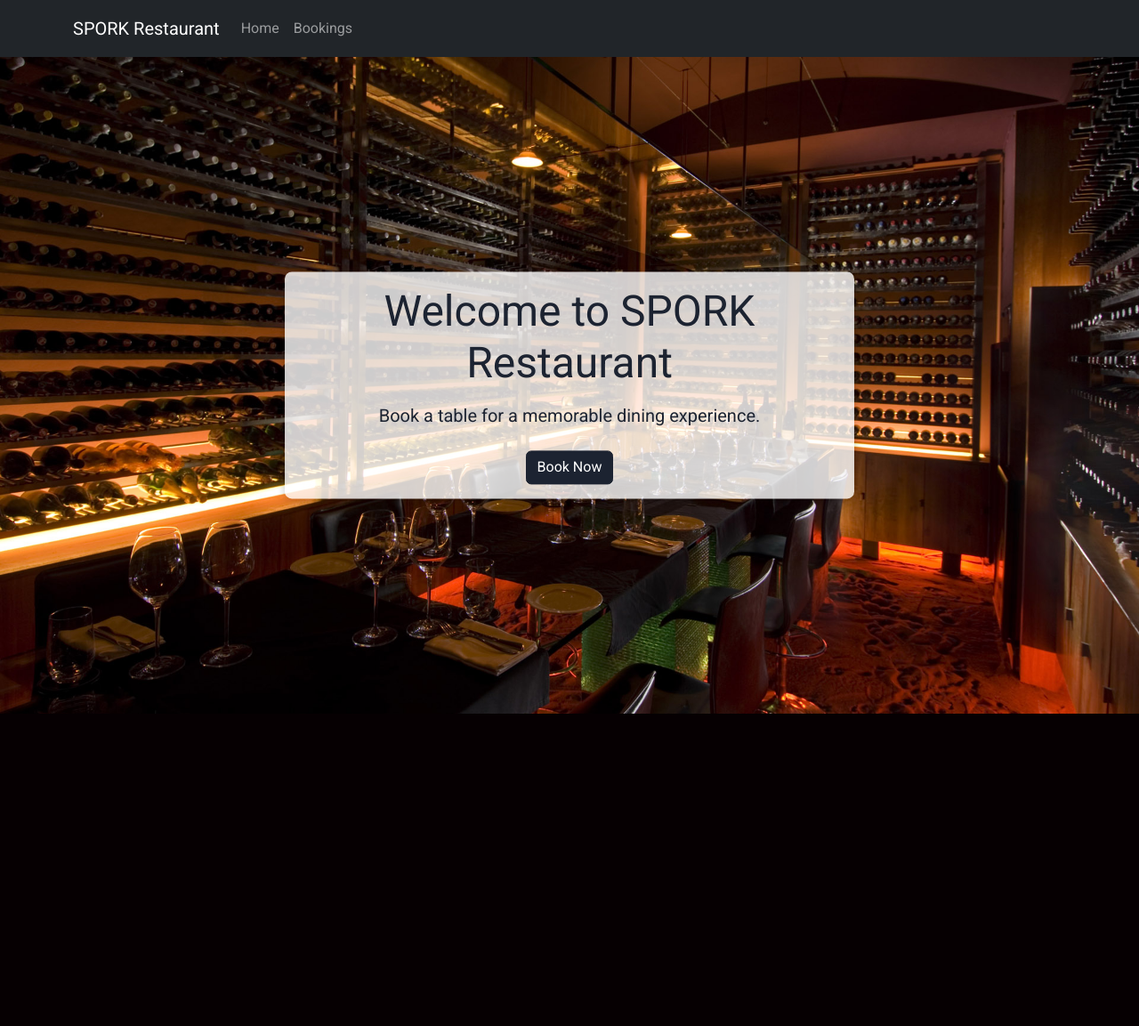
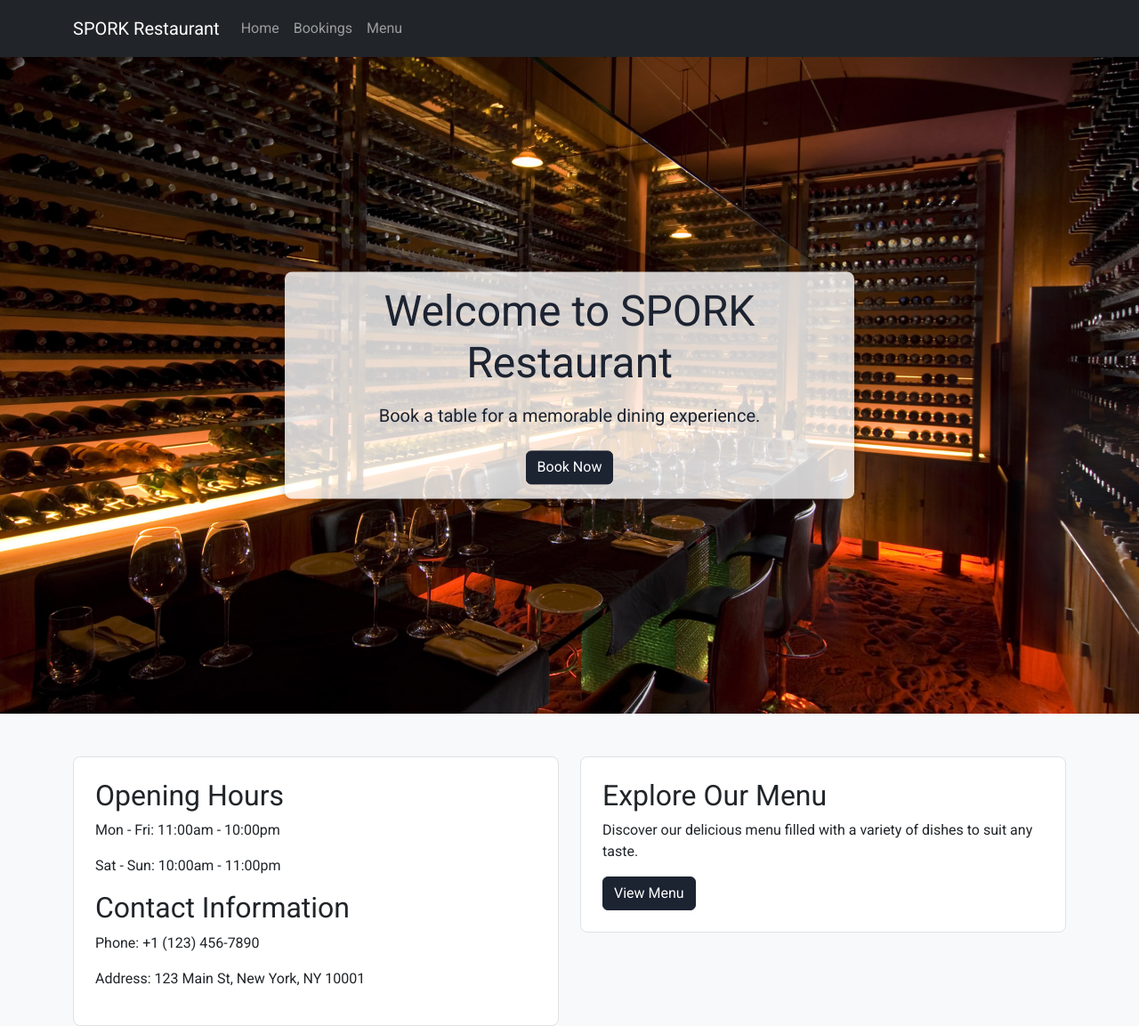
Before and after one commit to tronborg2000/Restaurant-Booking-One, a Python web app: template templates/index.html in a window 1280 px wide. Shown: the whole page at 89% size. Before the commit the page ends 802 px from the top, so only its background shows below. Run offline with Jinja, Linux system fonts and the light colour scheme; the template is opened without the code that fills it, so the values that code supplies are empty; some libraries are stand-ins or nearby versions.

Commit message:
add menu page and opening times

```diff
--- a/templates/index.html
+++ b/templates/index.html
@@ -25,11 +25,13 @@
           <li class="nav-item">
             <a class="nav-link" href="/booking">Bookings</a>
           </li>
+          <li class="nav-item">
+            <a class="nav-link" href="/menu">Menu</a>
+          </li>
         </ul>
       </div>
     </div>
   </nav>
-
 
   <section class="hero-section">
     <div class="container">
@@ -42,6 +44,28 @@
       </div>
     </div>
   </section>
+
+  <section class="container my-5">
+    <div class="row">
+      <div class="col-md-6">
+        <div class="p-4 border rounded-3 bg-white">
+          <h2>Opening Hours</h2>
+          <p>Mon - Fri: 11:00am - 10:00pm</p>
+          <p>Sat - Sun: 10:00am - 11:00pm</p>
+          <h2>Contact Information</h2>
+          <p>Phone: +1 (123) 456-7890</p>
+          <p>Address: 123 Main St, New York, NY 10001</p>
+        </div>
+      </div>
+      <div class="col-md-6">
+        <div class="p-4 border rounded-3 bg-white">
+          <h2>Explore Our Menu</h2>
+          <p>Discover our delicious menu filled with a variety of dishes to suit any taste.</p>
+          <a href="/menu" class="btn btn-primary">View Menu</a>
+        </div>
+      </div>
+    </div>
+  </section>
   <script src="https://cdn.jsdelivr.net/npm/@popperjs/core@2.11.6/dist/umd/popper.min.js" crossorigin="anonymous"></script>
   <script src="https://cdn.jsdelivr.net/npm/bootstrap@5.3.0-alpha1/dist/js/bootstrap.min.js" crossorigin="anonymous"></script>
   <script src="/assets/js/scripts.js"></script>
```
